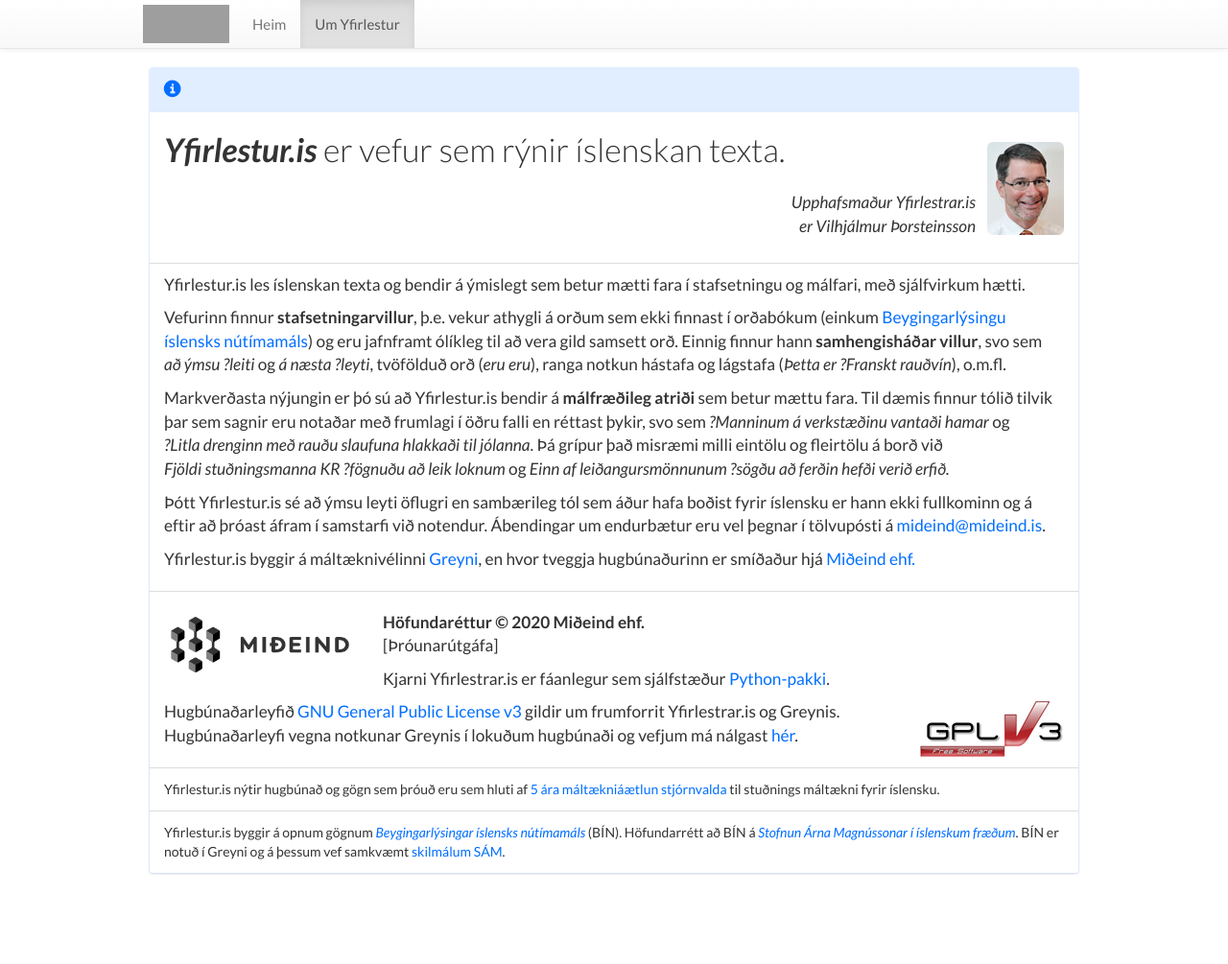
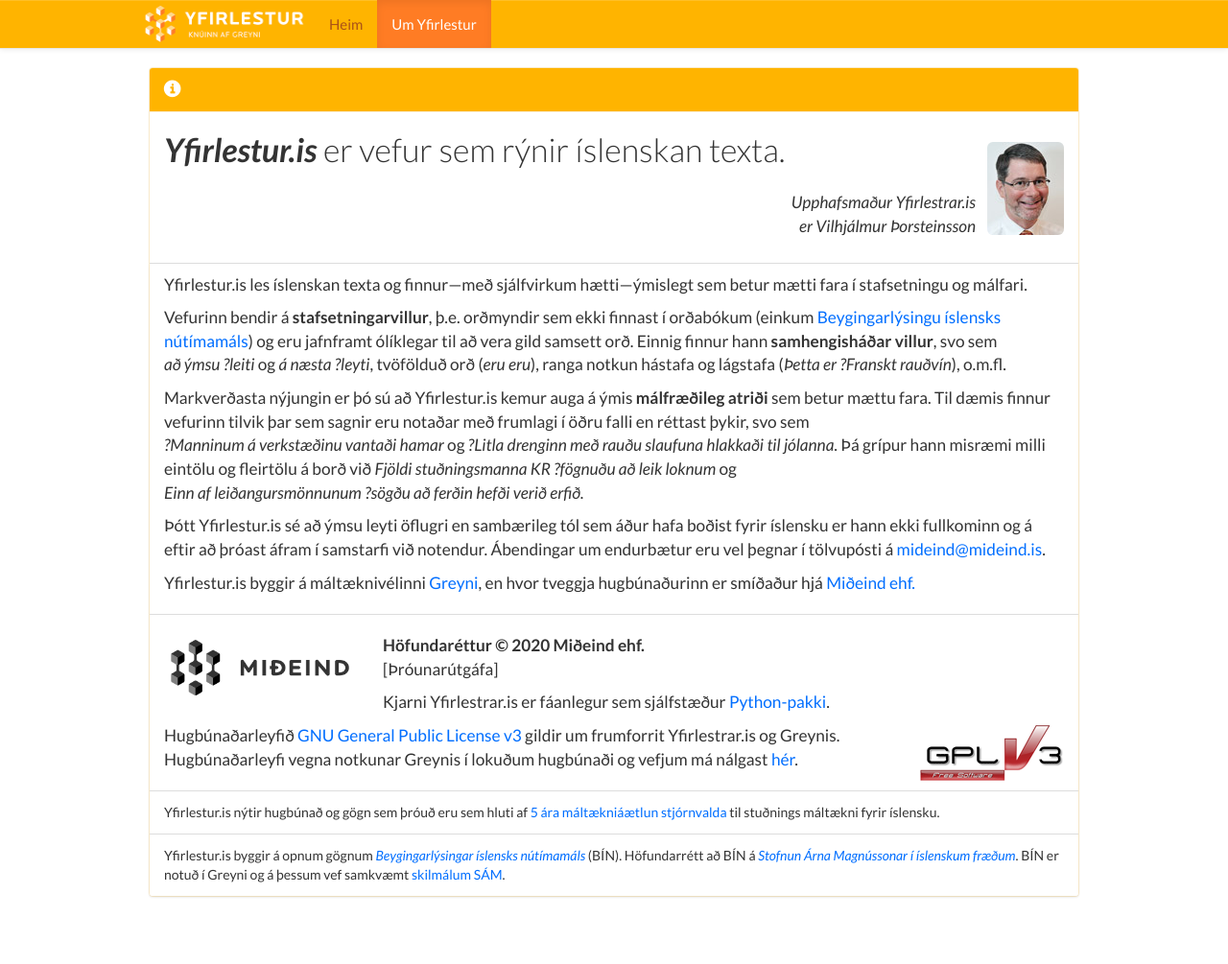
Before and after one commit to mideind/Yfirlestur, a Flask app: page /about in a window 1280 px wide. Shown: the whole page at 96% size. Before the commit the page ends 912 px from the top, so only its background shows below. Run offline with Flask 2, Linux system fonts and the light colour scheme; parts of the project's set-up code (start-up, migrations or seed data) failed here and were passed over; some libraries are stand-ins or nearby versions; grey boxes are pictures that could not be loaded.

Commit message:
First prototype of yfirlestur.is web

```diff
--- a/static/css/main-bootstrap.css
+++ b/static/css/main-bootstrap.css
@@ -1774,3 +1680,41 @@ p.no-results {
 .hidden {
    display: none;
 }
+
+.navbar-default {
+   background-image: linear-gradient(to bottom,#ffb400 0,#ffb400 100%);
+}
+
+.panel-warning>.panel-heading {
+   color: white;
+   background-image: linear-gradient(to bottom,#ffb400 0,#ffb400 100%);
+}
+
+.navbar-default .navbar-nav>.active>a,
+.navbar-default .navbar-nav>.active>a:focus,
+.navbar-default .navbar-nav>.active>a:hover {
+   color: white;
+   background-image: linear-gradient(to bottom,#ff7c24 0,#ff7c24 100%);
+}
+
+.navbar-brand, .navbar-nav>li>a {
+   text-shadow: none;
+   color: #aa5218;
+}
+
+.navbar-default .navbar-nav>li>a {
+   text-shadow: none;
+   color: #aa5218;
+}
+
+textarea::selection {
+   color: white;
+   background-color: #ff7c24;
+}
+
+.form-control:focus {
+   border-color: #ffb400;
+   outline: 0;
+   -webkit-box-shadow: inset 0 1px 1px rgba(0,0,0,.075), 0 0 8px rgba(255,124,36,.6);
+   box-shadow: inset 0 1px 1px rgba(0,0,0,.075), 0 0 8px rgba(255,124,36,.6);
+}
--- a/static/js/page.js
+++ b/static/js/page.js
@@ -122,7 +122,7 @@ function queryLocation(name, ev) {
 function showParse(ev) {
    // A sentence has been clicked: show its parse grid
    var sentText = $(ev.delegateTarget).text();
-   openURL("/treegrid?txt=" + encodeURIComponent(sentText), ev);
+   openURL("https://greynir.is/treegrid?txt=" + encodeURIComponent(sentText), ev);
 }
 
 function showPerson(ev) {
@@ -453,7 +453,7 @@ function populateStats(stats) {
    } else {
       $("#num-parsed-ratio").text("0.0");
    }
-   $("#avg-ambig-factor").text(format_is(stats.ambiguity, 2));
+   // $("#avg-ambig-factor").text(format_is(stats.ambiguity, 2));
    $("div#statistics").css("display", "block");
 }
 
--- a/templates/about.html
+++ b/templates/about.html
@@ -49,7 +49,7 @@ p.small {
 
 {% block content %}
 
-<div class="panel panel-info">
+<div class="panel panel-warning">
    <div class="panel-heading"><span class="glyphicon glyphicon-info"></span></div>
    <div class="panel-body">
       <div style="float:right"><img class="villi img-rounded"
@@ -60,24 +60,24 @@ p.small {
    <ul class="list-group">
    <li class="list-group-item">
       <p>
-         Yfirlestur.is les íslenskan texta og bendir á ýmislegt sem betur
-         mætti fara í stafsetningu og málfari, með sjálfvirkum hætti.
+         Yfirlestur.is les íslenskan texta og finnur&mdash;með sjálfvirkum hætti&mdash;ýmislegt
+         sem betur mætti fara í stafsetningu og málfari.
       </p>
       <p>
-         Vefurinn finnur <b>stafsetningarvillur</b>, þ.e. vekur athygli á orðum sem ekki finnast
+         Vefurinn bendir á <b>stafsetningarvillur</b>, þ.e. orðmyndir sem ekki finnast
          í orðabókum (einkum <a href="https://bin.arnastofnun.is">Beygingarlýsingu íslensks nútímamáls</a>)
-         og eru jafnframt ólíkleg til að vera gild samsett orð.
+         og eru jafnframt ólíklegar til að vera gild samsett orð.
          Einnig finnur hann <b>samhengisháðar villur</b>, svo sem <i>að ýmsu ?leiti</i>
          og <i>á næsta ?leyti</i>, tvöfölduð orð (<i>eru eru</i>), ranga notkun hástafa
          og lágstafa (<i>Þetta er ?Franskt rauðvín</i>), o.m.fl.
       </p>
       <p>
-         Markverðasta nýjungin er þó sú að Yfirlestur.is bendir
-         á <b>málfræðileg atriði</b> sem betur mættu fara. Til dæmis finnur tólið tilvik
-         þar sem sagnir eru notaðar með frumlagi í öðru falli en
+         Markverðasta nýjungin er þó sú að Yfirlestur.is kemur auga á ýmis
+         <b>málfræðileg atriði</b> sem betur mættu fara. Til dæmis finnur vefurinn
+         tilvik þar sem sagnir eru notaðar með frumlagi í öðru falli en
          réttast þykir, svo sem <i>?Manninum á verkstæðinu vantaði hamar</i> og
          <i>?Litla drenginn með rauðu slaufuna hlakkaði til jólanna</i>. Þá grípur
-         það misræmi milli eintölu og fleirtölu á borð við
+         hann misræmi milli eintölu og fleirtölu á borð við
          <i>Fjöldi stuðningsmanna KR ?fögnuðu að leik loknum</i> og
          <i>Einn af leiðangursmönnunum ?sögðu að ferðin hefði verið erfið.</i>
       </p>
--- a/templates/container.html
+++ b/templates/container.html
@@ -64,7 +64,7 @@
             <span class="icon-bar"></span>
          </button>
          <a class="navbar-brand" href="{{ url_for('routes.correct') }}">
-            <img src="{{ url_for('static', filename='img/GreynirLogoHoriz180x80.png') }}" width=90 height=40>
+            <img src="{{ url_for('static', filename='img/Yfirlestur-horizontal-80.png') }}" width=170 height=40>
          </a>
       </div>
       <div id="navbar" class="navbar-collapse collapse">
```
Also changed, not shown: other parts of static/css/main-bootstrap.css (+2 -96 lines), templates/correct.html (+12 -6 lines), static/img/Yfirlestur-horizontal-80.png (added), 1 other file.
